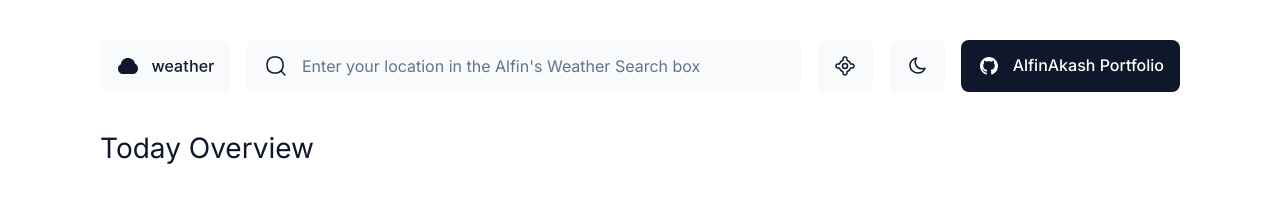
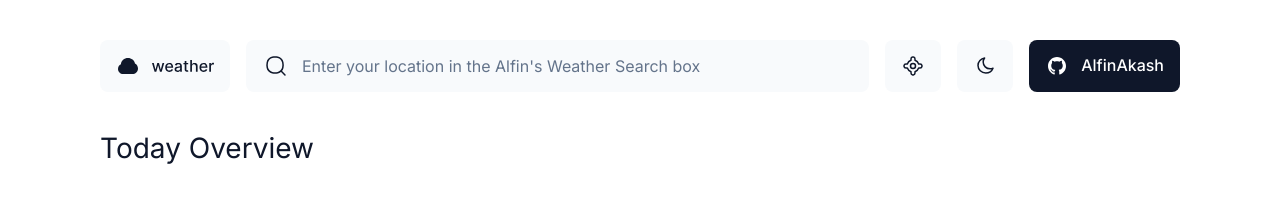
Before and after one commit to AlfinAkash/Weather, a website built with Vite: page index.html in a window 1280 px wide. Shown: the top 203 px of the page. Built offline with nearby package versions, Linux system fonts and the light colour scheme; no server answers.

Commit message:
Update index.html

```diff
--- a/index.html
+++ b/index.html
@@ -111,7 +111,7 @@
             />
           </svg>
         </div>
-        <div class="cta-button-text">AlfinAkash Portfolio</div>
+        <div class="cta-button-text">AlfinAkash </div>
       </div>
     </div>
     <div class="heading">Today Overview</div>
```
